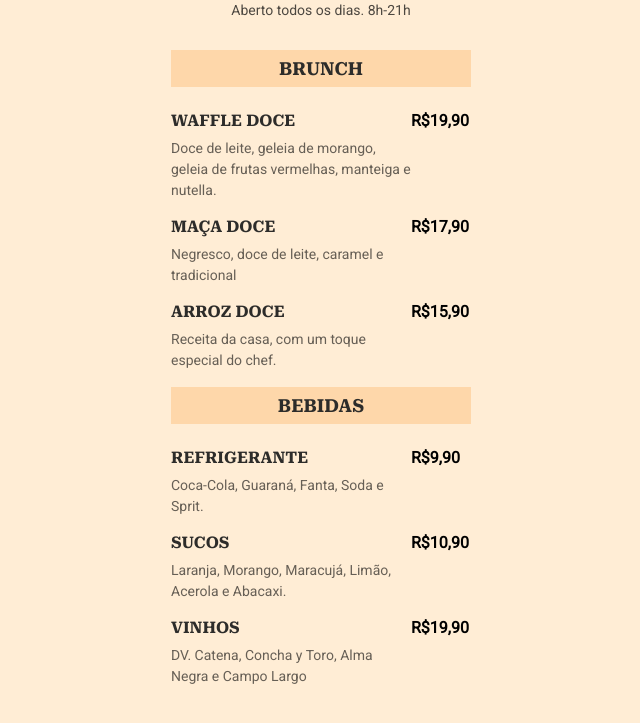
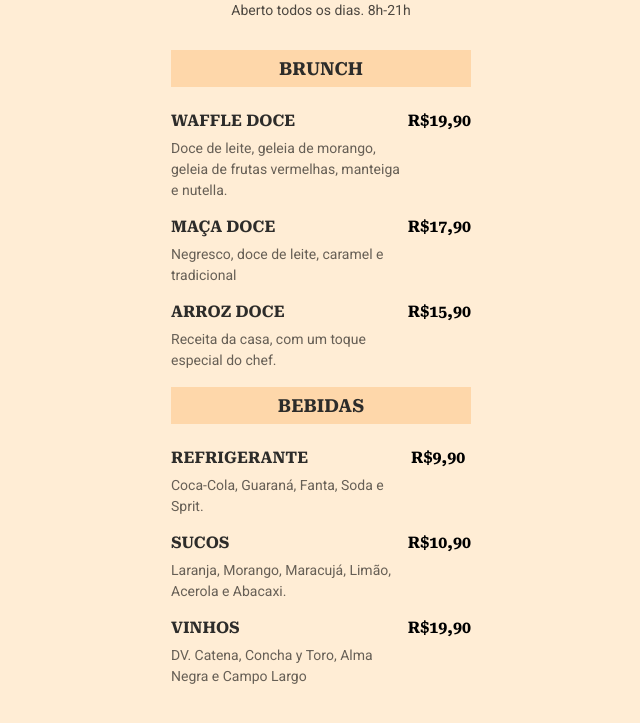
Before and after one commit to viniramos89/Maratona-explorer3, a plain HTML site: page index.html in a window 1280 px wide. Shown: the part 67-790 px from the top of the page, without its empty margins (319-959 px from the left). Drawn offline with Linux system fonts and the light colour scheme.

Commit message:
atualização font preço

```diff
--- a/style.css
+++ b/style.css
@@ -49,6 +49,9 @@ section {
   margin: 0 auto;
 }
 
+strong {
+  font-family: 'Roboto Serif';
+}
 section h2 {
   background-color: #FED7AA;
   padding: 8px 16px;
```
